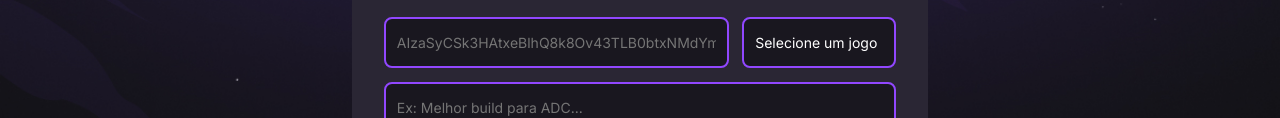
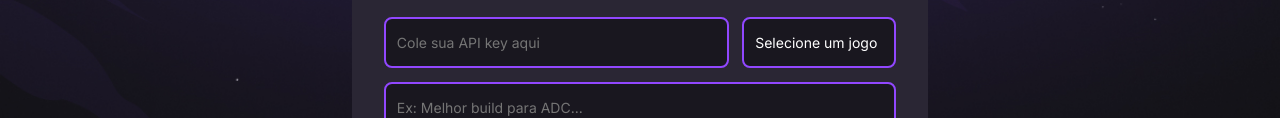
Before and after one commit to sterreis/nlw-agents, a plain HTML site: page index.html in a window 1280 px wide. Shown: the part 317-435 px from the top of the page. Drawn offline with Linux system fonts and the light colour scheme.

Commit message:
Update index.html

```diff
--- a/index.html
+++ b/index.html
@@ -26,7 +26,7 @@
                 <p>Pergunte sobre estratégias, build e dicas para seus jogos!</p>
 
                 <form id="form">
-                    <input id="apiKey" type="password" placeholder="AIzaSyCSk3HAtxeBlhQ8k8Ov43TLB0btxNMdYmg" required>
+                    <input id="apiKey" type="password" placeholder="Cole sua API key aqui" required>
 
                     <select id="gameSelect">
                         <option value="">Selecione um jogo</option>
```
